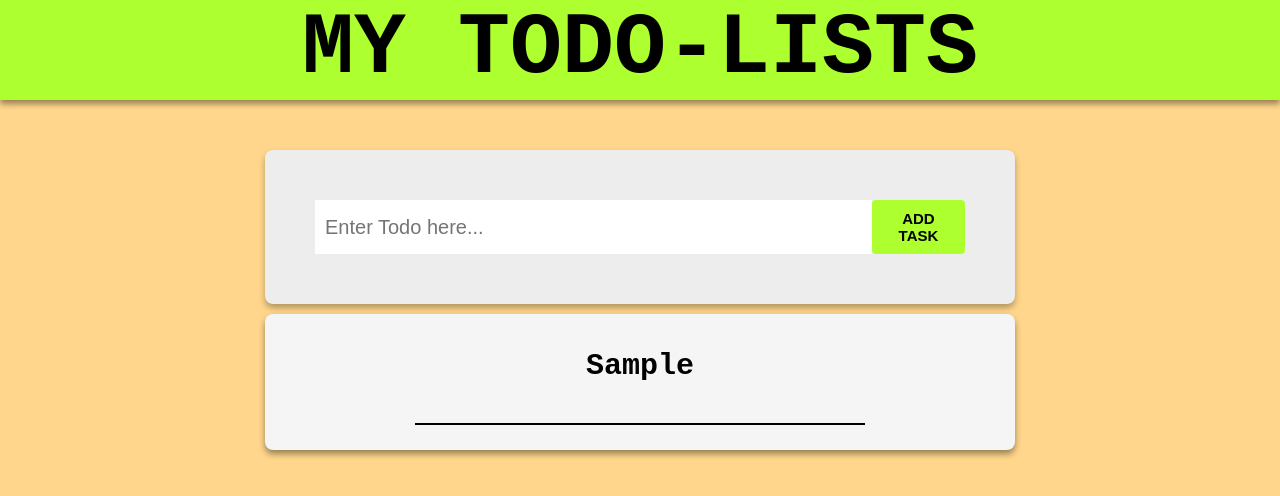
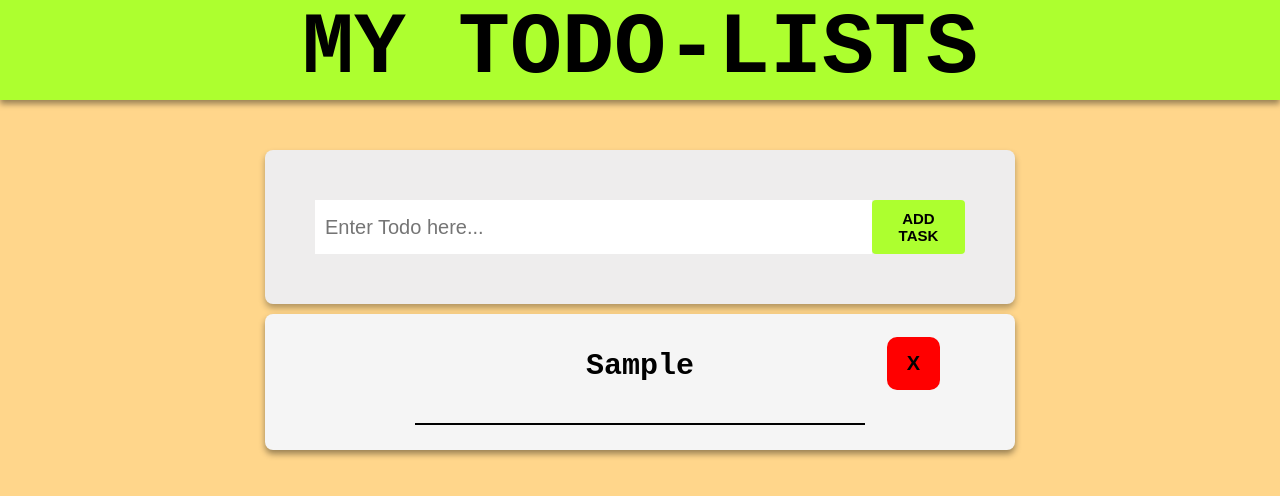
Before and after one commit to DaryllCulas/ReactJS-Practice, a React (Vite) app in the folder 2_CreateReactApp/Sample 2/Todo-App/: page / in a window 1280 px wide. Both pictures are taken after typing "Sample" into the empty fields and a click on the button "ADD TASK". Shown: the top 496 px of the page. Built offline with nearby package versions, Linux system fonts and the light colour scheme.

Commit message:
Adding a delete button

```diff
--- a/2_CreateReactApp/Sample 2/Todo-App/src/components/TaskListItem.jsx
+++ b/2_CreateReactApp/Sample 2/Todo-App/src/components/TaskListItem.jsx
@@ -2,7 +2,13 @@
 const TaskListItem = ({ item }) => {
   return (
     <div className={styles.item}>
-      <div className={styles.itemName}>{item}</div>
+      <div className={styles.itemName}>
+        {item}
+        <span>
+          <button className={styles.deleteButton}>X</button>
+        </span>
+      </div>
+
       <hr className={styles.line} />
     </div>
   );
--- a/2_CreateReactApp/Sample 2/Todo-App/src/components/css/TaskListItem.module.css
+++ b/2_CreateReactApp/Sample 2/Todo-App/src/components/css/TaskListItem.module.css
@@ -14,3 +14,18 @@
 .line {
   border: 1px solid;
 }
+.deleteButton {
+  float: right;
+  margin-right: -100px;
+  padding: 15px 20px;
+  margin-top: -12px;
+  border: none;
+  background-color: red;
+  font-size: 20px;
+  font-weight: bold;
+  border-radius: 10px;
+}
+.deleteButton:hover {
+  background-color: black;
+  color: white;
+}
```
